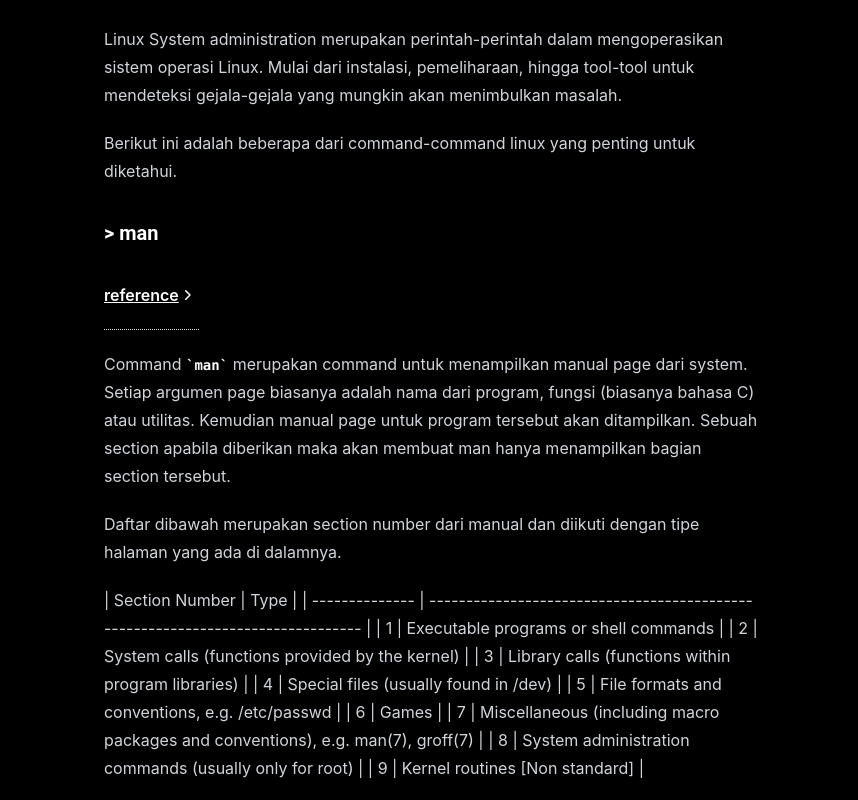
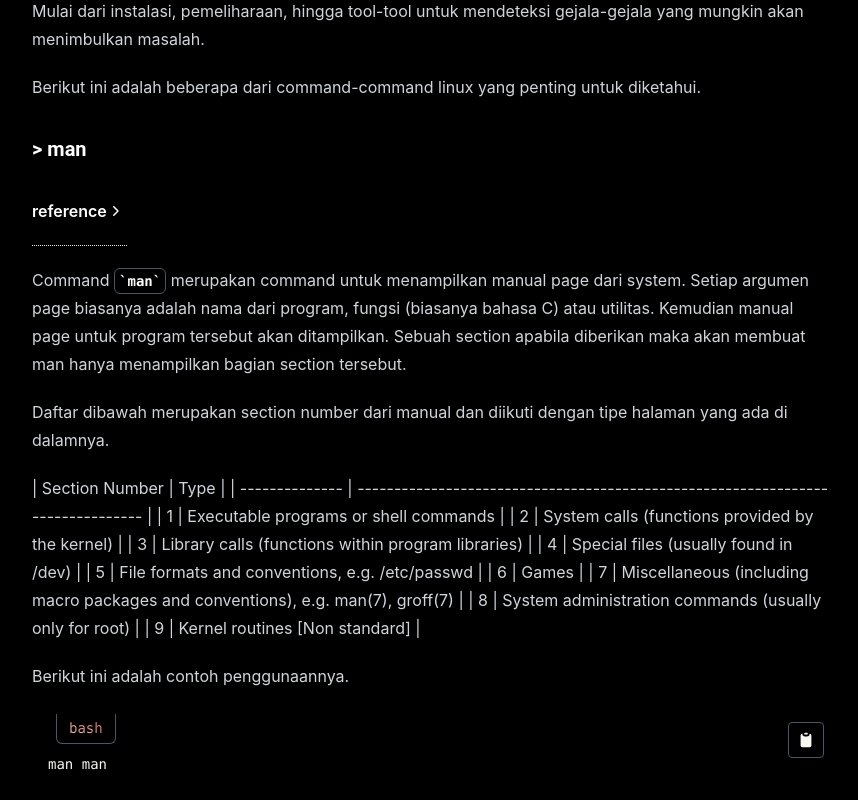
Before and after one commit to LordRonz/workshop-netsec-b201, a Next.js app: page / in a window 1280 px wide. Shown: the part 680-1480 px from the top of the page, without its empty margins (208-1066 px from the left). Built offline with nearby package versions, Linux system fonts and the light colour scheme; no server answers.

Commit message:
feat: better headings with hash anchor

```diff
--- a/next.config.mjs
+++ b/next.config.mjs
@@ -7,7 +7,14 @@
   extension: /\.mdx?$/,
   options: {
     remarkPlugins: [],
-    rehypePlugins: [rehypeSlug, rehypePrism, rehypeAutolinkHeadings],
+    rehypePlugins: [rehypeSlug, rehypePrism, [
+          rehypeAutolinkHeadings,
+          {
+            properties: {
+              className: ['hash-anchor'],
+            },
+          },
+        ],],
   },
 });
 
--- a/src/pages/_app.tsx
+++ b/src/pages/_app.tsx
@@ -1,4 +1,5 @@
 import '@/styles/globals.css';
+import '@/styles/codetheme.css';
 import '@/styles/mdx.css';
 
 import type { AppProps } from 'next/app';
--- a/src/pages/index.tsx
+++ b/src/pages/index.tsx
@@ -2,10 +2,12 @@
 import { NextPage } from 'next';
 
 import CustomCode, { Pre } from '@/components/content/CustomCode';
+import CustomLink from '@/components/links/CustomLink';
 import Seo from '@/components/Seo';
 import IndexMd from '@/contents/index.mdx';
 
 const components: MDXProviderComponentsProp = {
+  a: CustomLink,
   code: CustomCode,
   pre: Pre,
 };
@@ -15,7 +17,7 @@
     <>
       <Seo />
       <div className='py-8 bg-black space-y-4 flex justify-center'>
-        <article className='prose dark:prose-invert'>
+        <article className='mdx prose transition-colors dark:prose-invert'>
           <MDXProvider components={components}>
             <IndexMd />
           </MDXProvider>
--- /dev/null
+++ b/src/styles/codetheme.css
@@ -0,0 +1,122 @@
+/**
+ * Dracula Theme originally by Zeno Rocha [@zenorocha]
+ * https://draculatheme.com/
+ *
+ * Ported for PrismJS by Albert Vallverdu [@byverdu]
+ */
+
+code[class*='language-'],
+pre[class*='language-'] {
+  color: #f8f8f2;
+  background: none;
+  text-shadow: 0 1px rgba(0, 0, 0, 0.3);
+  font-family: Consolas, Monaco, 'Andale Mono', 'Ubuntu Mono', monospace;
+  text-align: left;
+  white-space: pre;
+  word-spacing: normal;
+  word-break: normal;
+  word-wrap: normal;
+  line-height: 1.5;
+  -moz-tab-size: 4;
+  -o-tab-size: 4;
+  tab-size: 4;
+  -webkit-hyphens: none;
+  -moz-hyphens: none;
+  -ms-hyphens: none;
+  hyphens: none;
+}
+
+/* Code blocks */
+pre[class*='language-'] {
+  padding: 1em;
+  margin: 0.5em 0;
+  overflow: auto;
+  border-radius: 0.3em;
+}
+
+:not(pre) > code[class*='language-'],
+pre[class*='language-'] {
+  background: #282a36;
+}
+
+/* Inline code */
+:not(pre) > code[class*='language-'] {
+  padding: 0.1em;
+  border-radius: 0.3em;
+  white-space: normal;
+}
+
+.token.comment,
+.token.prolog,
+.token.doctype,
+.token.cdata {
+  color: #6272a4;
+}
+
+.token.punctuation {
+  color: #f8f8f2;
+}
+
+.namespace {
+  opacity: 0.7;
+}
+
+.token.property,
+.token.tag,
+.token.constant,
+.token.symbol,
+.token.deleted {
+  color: #ff79c6;
+}
+
+.token.boolean,
+.token.number {
+  color: #bd93f9;
+}
+
+.token.selector,
+.token.attr-name,
+.token.string,
+.token.char,
+.token.builtin,
+.token.inserted {
+  color: #50fa7b;
+}
+
+.token.operator,
+.token.entity,
+.token.url,
+.language-css .token.string,
+.style .token.string,
+.token.variable {
+  color: #f8f8f2;
+}
+
+.token.atrule,
+.token.attr-value,
+.token.function,
+.token.class-name {
+  color: #f1fa8c;
+}
+
+.token.keyword {
+  color: #8be9fd;
+}
+
+.token.regex,
+.token.important {
+  color: #ffb86c;
+}
+
+.token.important,
+.token.bold {
+  font-weight: bold;
+}
+
+.token.italic {
+  font-style: italic;
+}
+
+.token.entity {
+  cursor: help;
+}
--- a/src/styles/mdx.css
+++ b/src/styles/mdx.css
@@ -1,122 +1,73 @@
-/**
- * Dracula Theme originally by Zeno Rocha [@zenorocha]
- * https://draculatheme.com/
- *
- * Ported for PrismJS by Albert Vallverdu [@byverdu]
- */
-
-code[class*='language-'],
-pre[class*='language-'] {
-  color: #f8f8f2;
-  background: none;
-  text-shadow: 0 1px rgba(0, 0, 0, 0.3);
-  font-family: Consolas, Monaco, 'Andale Mono', 'Ubuntu Mono', monospace;
-  text-align: left;
-  white-space: pre;
-  word-spacing: normal;
-  word-break: normal;
-  word-wrap: normal;
-  line-height: 1.5;
-  -moz-tab-size: 4;
-  -o-tab-size: 4;
-  tab-size: 4;
-  -webkit-hyphens: none;
-  -moz-hyphens: none;
-  -ms-hyphens: none;
-  hyphens: none;
+.prose {
+  max-width: 50rem;
 }
 
-/* Code blocks */
-pre[class*='language-'] {
-  padding: 1em;
-  margin: 0.5em 0;
-  overflow: auto;
-  border-radius: 0.3em;
+.prose code:not(:where([data-code-type='code-block'])) {
+  @apply px-1 py-1 rounded-md border dark:border-gray-600;
 }
 
-:not(pre) > code[class*='language-'],
-pre[class*='language-'] {
-  background: #282a36;
+.prose a {
+  text-decoration: none;
 }
 
-/* Inline code */
-:not(pre) > code[class*='language-'] {
-  padding: 0.1em;
-  border-radius: 0.3em;
-  white-space: normal;
+.prose > ol > li > :last-child,
+.prose > ul > li > :last-child {
+  margin-bottom: 0;
+}
+.prose > ol > li > :first-child,
+.prose > ul > li > :first-child {
+  margin-top: 0;
 }
 
-.token.comment,
-.token.prolog,
-.token.doctype,
-.token.cdata {
-  color: #6272a4;
+.prose blockquote p:first-of-type::before,
+.prose blockquote p:last-of-type::after {
+  content: '';
 }
 
-.token.punctuation {
-  color: #f8f8f2;
+.prose blockquote {
+  border-style: solid;
+  border-width: 0 0 0 0.25rem;
+  border-image: linear-gradient(to top, #ff9a9a, #eb2754, #992323) 1;
 }
 
-.namespace {
-  opacity: 0.7;
+.prose hr {
+  border-style: solid;
+  border-width: 0 0 1px 0;
+  border-image: linear-gradient(to right, #00ff9480, #00e0f380, #00c4fd80) 1;
 }
 
-.token.property,
-.token.tag,
-.token.constant,
-.token.symbol,
-.token.deleted {
-  color: #ff79c6;
+.mdx.prose :where(h1, h2, h3, h4) {
+  scroll-margin-top: 100px;
+  position: relative;
+  display: block;
+  margin-right: 0.5rem;
+  width: -moz-fit-content;
+  width: fit-content;
 }
 
-.token.boolean,
-.token.number {
-  color: #bd93f9;
+.mdx.prose :where(h1, h2, h3, h4) > a {
+  border-bottom: none;
 }
 
-.token.selector,
-.token.attr-name,
-.token.string,
-.token.char,
-.token.builtin,
-.token.inserted {
-  color: #50fa7b;
+/** HASH ANCHOR */
+.hash-anchor {
+  @apply inset-y-0 w-full;
+  position: absolute;
+  background-image: none;
+  transition: none;
 }
 
-.token.operator,
-.token.entity,
-.token.url,
-.language-css .token.string,
-.style .token.string,
-.token.variable {
-  color: #f8f8f2;
+.hash-anchor:hover {
+  background-image: linear-gradient(to right, #ff9a9a, #eb2754, #992323);
+  background-size: 100% 2px;
 }
 
-.token.atrule,
-.token.attr-value,
-.token.function,
-.token.class-name {
-  color: #f1fa8c;
+.hash-anchor:hover:after,
+.hash-anchor:focus:after {
+  visibility: visible;
 }
 
-.token.keyword {
-  color: #8be9fd;
+.hash-anchor:after {
+  @apply absolute -right-5 top-1/2 invisible text-lg text-primary-400 -translate-y-1/2 dark:text-primary-300;
+  content: '#';
 }
-
-.token.regex,
-.token.important {
-  color: #ffb86c;
-}
-
-.token.important,
-.token.bold {
-  font-weight: bold;
-}
-
-.token.italic {
-  font-style: italic;
-}
-
-.token.entity {
-  cursor: help;
-}
```
